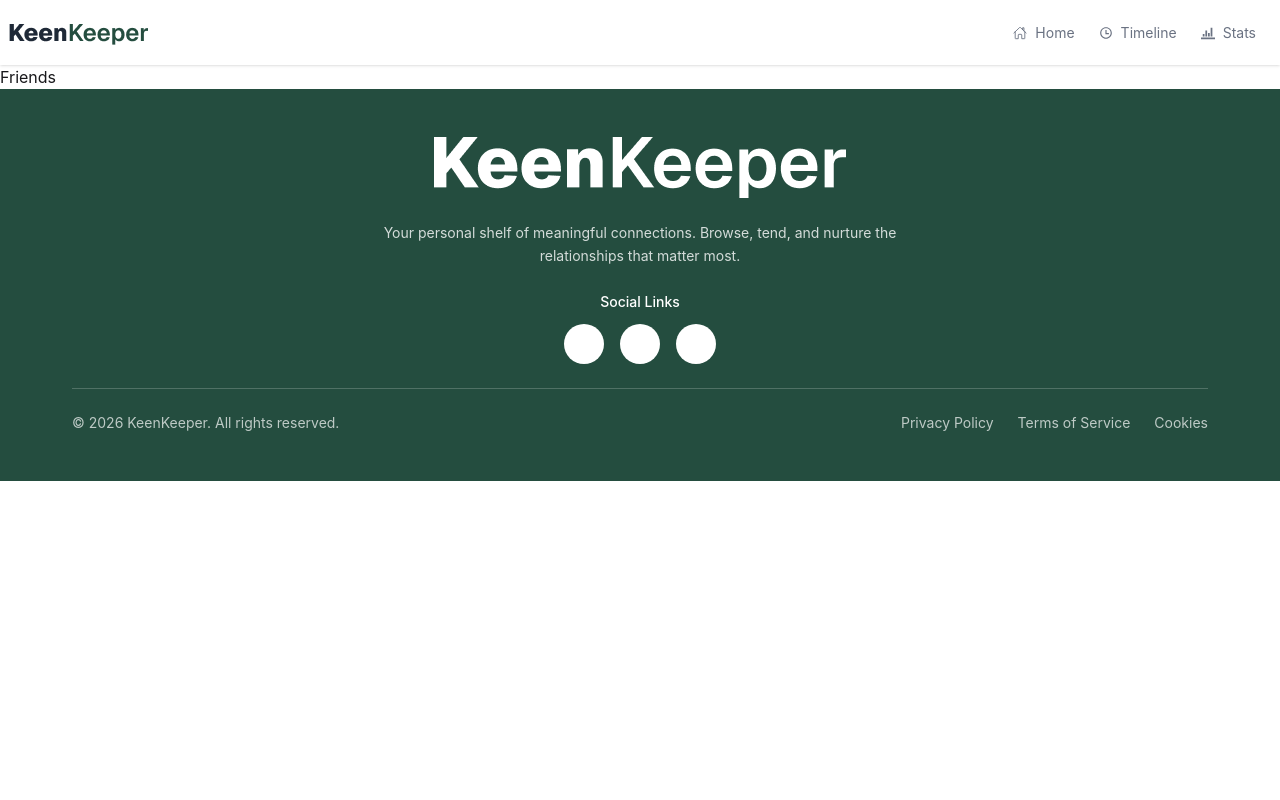
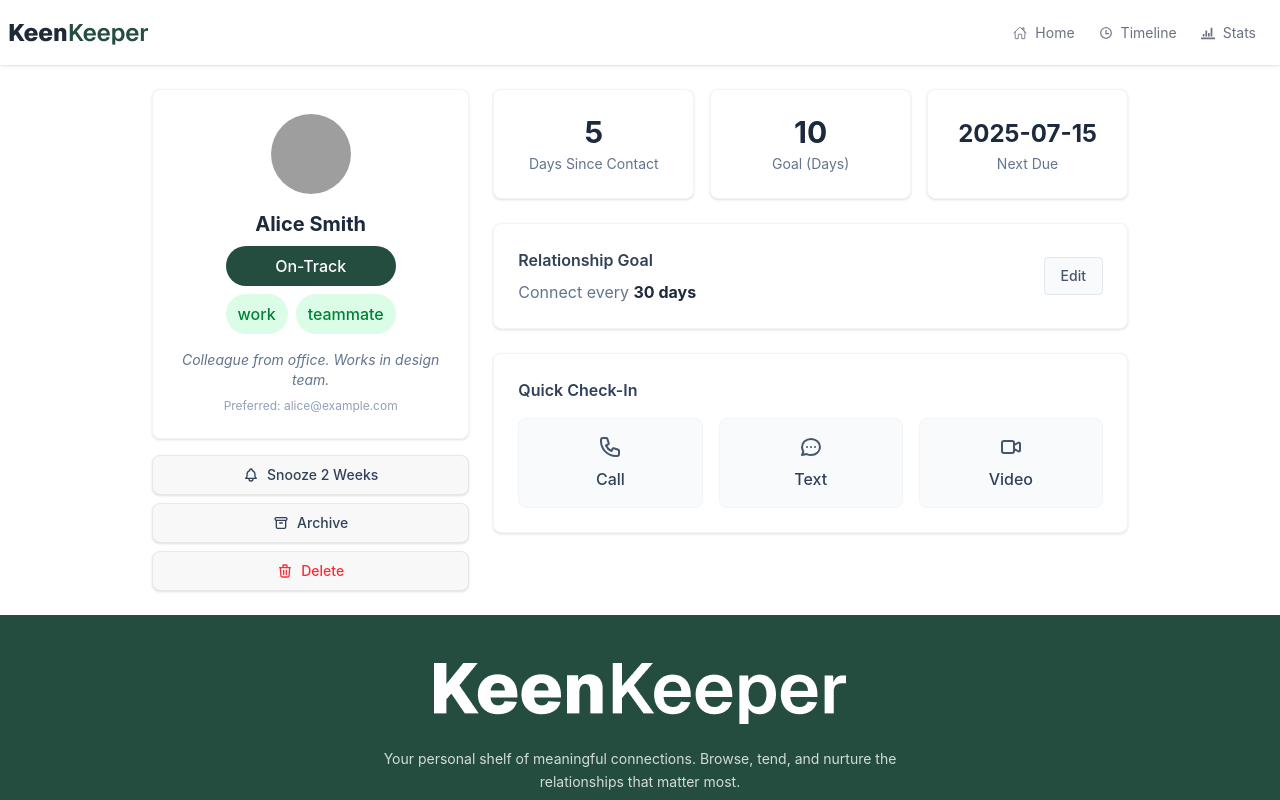
Before and after one commit to ryousufrahman/kin-keeper, a React (Vite) app: page /friendsDetails/1 in a window 1280 px wide. Shown: the top 800 px of the page. Built offline with nearby package versions, Linux system fonts and the light colour scheme; grey boxes are pictures that could not be loaded.

Commit message:
added a the friends details section

```diff
--- a/src/Components/AllFriends/DetailsFriends.jsx
+++ b/src/Components/AllFriends/DetailsFriends.jsx
@@ -1,11 +1,206 @@
-import React from 'react';
+import React, { use } from "react";
+import { useParams } from "react-router";
+const allFriendsPromise = fetch("/allFriends.json").then((res) => res.json());
 
 const DetailsFriends = () => {
-    return (
-        <div className=''>
-            Friends
+  const AllFriendsArray = use(allFriendsPromise);
+  const params = useParams();
+  const { id } = params;
+  const clickedFriend = AllFriendsArray.find(
+    (clickedF) => clickedF.id == parseInt(id),
+  );
+  const tags = clickedFriend.tags
+
+  return (
+    <div className="">
+      <div className="max-w-5xl mx-auto p-6  ">
+
+        <div className="flex flex-col md:flex-row gap-6">
+
+          <div className="w-full md:w-1/3 flex flex-col gap-4">
+
+            <div className="bg-white p-6 rounded-lg shadow-sm border border-slate-100 flex flex-col items-center text-center">
+              <img
+                src={clickedFriend.picture}
+                alt={clickedFriend.name}
+                className="w-20 h-20 rounded-full mb-4 object-cover"
+              />
+              <h2 className="text-xl font-bold text-slate-800 mb-2">
+                {clickedFriend.name}
+              </h2>
+
+              {/* Badges */}
+              <div className="flex flex-col gap-2 mb-4">
+               <span className={`px-5 py-2 rounded-full  text-white  font-medium ${clickedFriend.status =='On-Track' ? 'bg-[#244D3F]' : clickedFriend.status == 'overdue' ? 'bg-[#EF4444]' : 'bg-[#EFAD44]' }`}>
+              {clickedFriend.status}
+            </span>
+               <div className="flex gap-2 flex-wrap">
+                  {
+                tags.map((tag , index ) => <span className="px-3 py-2 rounded-full bg-green-100 text-green-700 font-medium" tag={tag} key={index}> {tag}</span> )
+                 }
+               </div>
+              </div>
+
+
+              <p className="text-slate-500 italic text-sm mb-2">
+                {clickedFriend.bio}
+              </p>
+              <p className="text-slate-400 text-xs">Preferred: {clickedFriend.email}</p>
+            </div>
+
+            {/* Action Buttons */}
+            <div className="flex flex-col gap-2">
+              <button className="w-ful btn  text-slate-700 py-3 rounded-lg shadow-sm hover:bg-slate-50 flex items-center justify-center gap-2 text-sm font-medium transition-colors">
+                <svg
+                  className="w-4 h-4"
+                  fill="none"
+                  stroke="currentColor"
+                  viewBox="0 0 24 24"
+                >
+                  <path
+                    strokeLinecap="round"
+                    strokeLinejoin="round"
+                    strokeWidth="2"
+                    d="M15 17h5l-1.405-1.405A2.032 2.032 0 0118 14.158V11a6.002 6.002 0 00-4-5.659V5a2 2 0 10-4 0v.341C7.67 6.165 6 8.388 6 11v3.159c0 .538-.214 1.055-.595 1.436L4 17h5m6 0v1a3 3 0 11-6 0v-1m6 0H9"
+                  ></path>
+                </svg>
+                Snooze 2 Weeks
+              </button>
+              <button className="w-full btn text-slate-700 py-3 rounded-lg shadow-sm hover:bg-slate-50 flex items-center justify-center gap-2 text-sm font-medium transition-colors">
+                <svg
+                  className="w-4 h-4"
+                  fill="none"
+                  stroke="currentColor"
+                  viewBox="0 0 24 24"
+                >
+                  <path
+                    strokeLinecap="round"
+                    strokeLinejoin="round"
+                    strokeWidth="2"
+                    d="M5 8h14M5 8a2 2 0 110-4h14a2 2 0 110 4M5 8v10a2 2 0 002 2h10a2 2 0 002-2V8m-9 4h4"
+                  ></path>
+                </svg>
+                Archive
+              </button>
+              <button className="w-ful btn text-red-500 py-3 rounded-lg shadow-sm hover:bg-red-50 flex items-center justify-center gap-2 text-sm font-medium transition-colors">
+                <svg
+                  className="w-4 h-4"
+                  fill="none"
+                  stroke="currentColor"
+                  viewBox="0 0 24 24"
+                >
+                  <path
+                    strokeLinecap="round"
+                    strokeLinejoin="round"
+                    strokeWidth="2"
+                    d="M19 7l-.867 12.142A2 2 0 0116.138 21H7.862a2 2 0 01-1.995-1.858L5 7m5 4v6m4-6v6m1-10V4a1 1 0 00-1-1h-4a1 1 0 00-1 1v3M4 7h16"
+                  ></path>
+                </svg>
+                Delete
+              </button>
+            </div>
+          </div>
+
+          {/* --- RIGHT COLUMN: Stats & Interactions --- */}
+          <div className="w-full md:w-2/3 flex flex-col gap-6">
+            {/* Top Stats Row */}
+            <div className="grid grid-cols-1 sm:grid-cols-3 gap-4">
+              <div className="bg-white p-6 rounded-lg shadow-sm border border-slate-100 text-center">
+                <div className="text-3xl font-bold text-slate-800 mb-1">{clickedFriend.days_since_contact}</div>
+                <div className="text-slate-500 text-sm">Days Since Contact</div>
+              </div>
+              <div className="bg-white p-6 rounded-lg shadow-sm border border-slate-100 text-center">
+                <div className="text-3xl font-bold text-slate-800 mb-1">{clickedFriend.goal}</div>
+                <div className="text-slate-500 text-sm">Goal (Days)</div>
+              </div>
+              <div className="bg-white p-6 rounded-lg shadow-sm border border-slate-100 text-center">
+                <div className="text-2xl font-bold text-slate-800 mb-1 mt-1">
+                  {clickedFriend.next_due_date}
+                </div>
+                <div className="text-slate-500 text-sm">Next Due</div>
+              </div>
+            </div>
+
+            {/* Relationship Goal */}
+            <div className="bg-white p-6 rounded-lg shadow-sm border border-slate-100 flex items-center justify-between">
+              <div>
+                <h3 className="text-slate-700 font-semibold mb-2">
+                  Relationship Goal
+                </h3>
+                <p className="text-slate-500">
+                  Connect every{" "}
+                  <span className="font-bold text-slate-800">30 days</span>
+                </p>
+              </div>
+              <button className="px-4 py-2 bg-slate-50 border border-slate-200 text-slate-600 rounded text-sm font-medium hover:bg-slate-100 transition-colors">
+                Edit
+              </button>
+            </div>
+
+            {/* Quick Check-In */}
+            <div className="bg-white p-6 rounded-lg shadow-sm border border-slate-100">
+              <h3 className="text-slate-700 font-semibold mb-4">
+                Quick Check-In
+              </h3>
+
+              <div className="grid grid-cols-1 sm:grid-cols-3 gap-4">
+                <button className="bg-slate-50 border cursor-pointer border-slate-100 p-4 rounded-lg flex flex-col items-center justify-center gap-2 hover:bg-slate-100 transition-colors group">
+                  <svg
+                    className="w-6 h-6 text-slate-600 group-hover:text-slate-800"
+                    fill="none"
+                    stroke="currentColor"
+                    viewBox="0 0 24 24"
+                  >
+                    <path
+                      strokeLinecap="round"
+                      strokeLinejoin="round"
+                      strokeWidth="2"
+                      d="M3 5a2 2 0 012-2h3.28a1 1 0 01.948.684l1.498 4.493a1 1 0 01-.502 1.21l-2.257 1.13a11.042 11.042 0 005.516 5.516l1.13-2.257a1 1 0 011.21-.502l4.493 1.498a1 1 0 01.684.949V19a2 2 0 01-2 2h-1C9.716 21 3 14.284 3 6V5z"
+                    ></path>
+                  </svg>
+                  <span className="text-slate-700 font-medium">Call</span>
+                </button>
+
+                <button className="bg-slate-50 border cursor-pointer border-slate-100 p-4 rounded-lg flex flex-col items-center justify-center gap-2 hover:bg-slate-100 transition-colors group">
+                  <svg
+                    className="w-6 h-6 text-slate-600 group-hover:text-slate-800"
+                    fill="none"
+                    stroke="currentColor"
+                    viewBox="0 0 24 24"
+                  >
+                    <path
+                      strokeLinecap="round"
+                      strokeLinejoin="round"
+                      strokeWidth="2"
+                      d="M8 12h.01M12 12h.01M16 12h.01M21 12c0 4.418-4.03 8-9 8a9.863 9.863 0 01-4.255-.949L3 20l1.395-3.72C3.512 15.042 3 13.574 3 12c0-4.418 4.03-8 9-8s9 3.582 9 8z"
+                    ></path>
+                  </svg>
+                  <span className="text-slate-700 font-medium">Text</span>
+                </button>
+
+                <button className="bg-slate-50 border cursor-pointer  border-slate-100 p-4 rounded-lg flex flex-col items-center justify-center gap-2 hover:bg-slate-100 transition-colors group">
+                  <svg
+                    className="w-6 h-6 text-slate-600 group-hover:text-slate-800"
+                    fill="none"
+                    stroke="currentColor"
+                    viewBox="0 0 24 24"
+                  >
+                    <path
+                      strokeLinecap="round"
+                      strokeLinejoin="round"
+                      strokeWidth="2"
+                      d="M15 10l4.553-2.276A1 1 0 0121 8.618v6.764a1 1 0 01-1.447.894L15 14M5 18h8a2 2 0 002-2V8a2 2 0 00-2-2H5a2 2 0 00-2 2v8a2 2 0 002 2z"
+                    ></path>
+                  </svg>
+                  <span className="text-slate-700 font-medium">Video</span>
+                </button>
+              </div>
+            </div>
+          </div>
         </div>
-    );
+      </div>
+    </div>
+  );
 };
 
 export default DetailsFriends;
```
